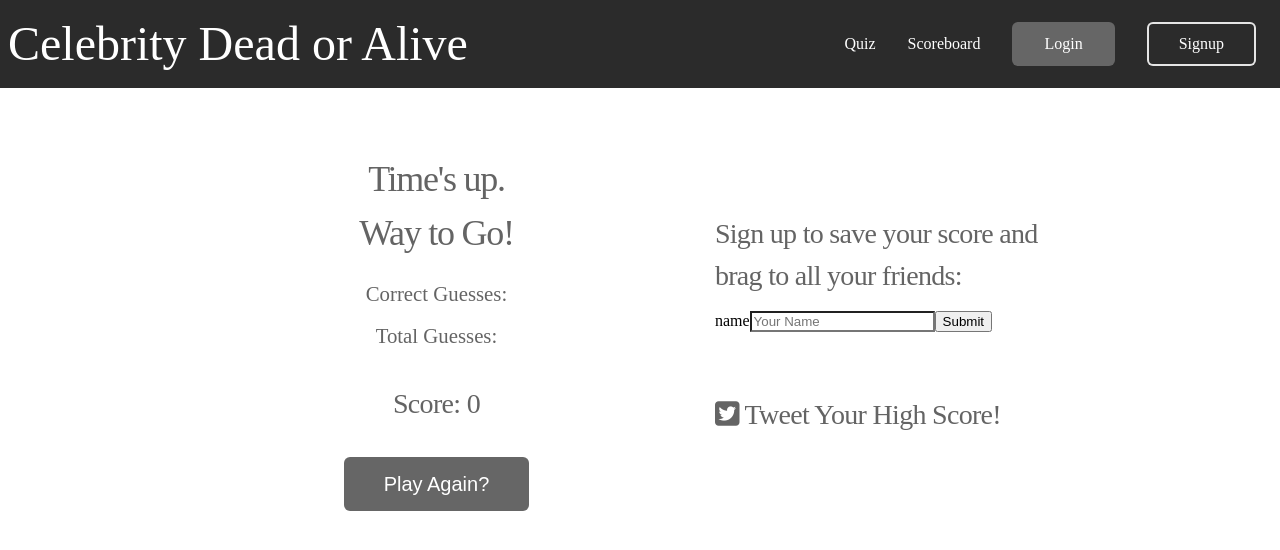
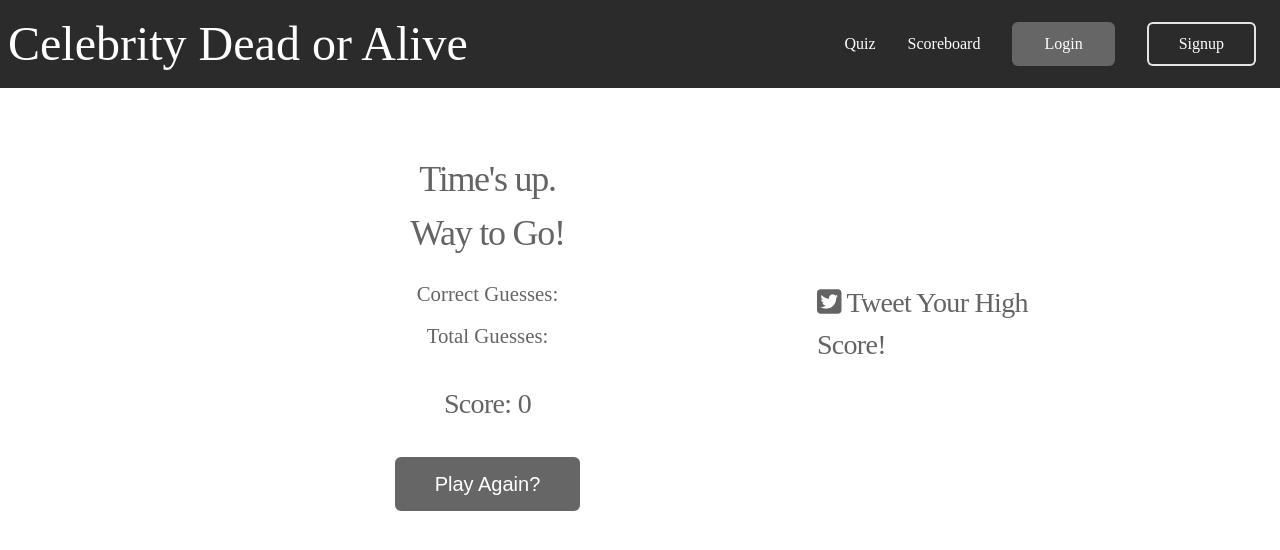
Before and after one commit to Notesong/cdoa-5-front-end, a React (Create React App) app in the folder client/: page /QuizOver in a window 1280 px wide. Shown: the top 550 px of the page. Built offline with nearby package versions, Linux system fonts and the light colour scheme; a web font is replaced by a local one.

Commit message:
Adjustments

```diff
--- a/client/src/App.css
+++ b/client/src/App.css
@@ -226,7 +226,7 @@ hr {
 }
 
 .end {
-  width: 80%;
+  width: 70%;
   text-align: center;
 }
 
--- a/client/src/components/CelebCard.js
+++ b/client/src/components/CelebCard.js
@@ -1,7 +1,6 @@
 import React from "react";
 
 const CelebCard = ({ currentCeleb }) => {
-  console.log(currentCeleb)
   return (
     <div className='celeb-card'>
       <img src={currentCeleb.imageUrl} alt={currentCeleb.name} />
--- a/client/src/components/Nav.js
+++ b/client/src/components/Nav.js
@@ -5,7 +5,6 @@ const Nav = () => {
     return (
       <nav id="nav">
         <Link to='/Quiz'>Quiz</Link>
-       {/* only displayed if logged in */}
         <Link to='/Scoreboard'>Scoreboard</Link>
         <Link to='/login'><span className="button small">Login</span></Link>
         <Link to='/register'><span className="button small alt">Signup</span></Link>
--- a/client/src/components/QuizOver.js
+++ b/client/src/components/QuizOver.js
@@ -42,12 +42,12 @@ const QuizOver = () =>{
                 <Button buttonText = {'Play Again?'} pathName={'Quiz'} />
             </div>
             <div className="signup_share">
-                {isNameHere ? null : (
+            {/* {isNameHere ? null : (
                     <div>
                         <h3>Sign up to save your score and brag to all your friends:</h3>
                         <UserName score={score}/>
                     </div>
-                )}
+                )} */}
                 <h3><a className="twitter-share-button"
                     href={`https://twitter.com/intent/tweet?text=I%20scored%20${score}%20on%20CDoA`}
                     data-size="large">
--- a/client/src/components/QuizStart.js
+++ b/client/src/components/QuizStart.js
@@ -24,7 +24,7 @@ const QuizStart = () => {
                 <Image />
                 <h3>Guess which of these Celebs are Dead or Alive!</h3>
                 <h3>You have 30 seconds.</h3>
-                {isNameHere === "" ? null : <h3> Let's Begin {isNameHere}!</h3>}
+                {isNameHere === "" ? null : <h3> Let's Begin, {isNameHere}!</h3>}
             </header>
             <div className="begin_button">
                 <Button buttonText={'Press Here to Begin!'} pathName={'Quiz'} />
--- a/client/src/components/Scoreboard.js
+++ b/client/src/components/Scoreboard.js
@@ -31,7 +31,8 @@ const Scoreboard = () => {
             ))}
           </div>
           <div />
-        </div>        <h4>Play again to beat your own high score!</h4>
+        </div>
+        <h4>Play again to beat your own high score!</h4>
         <Button buttonText={'PLAY AGAIN'} pathName={'Quiz'} />
       </header>
     </div>
```
